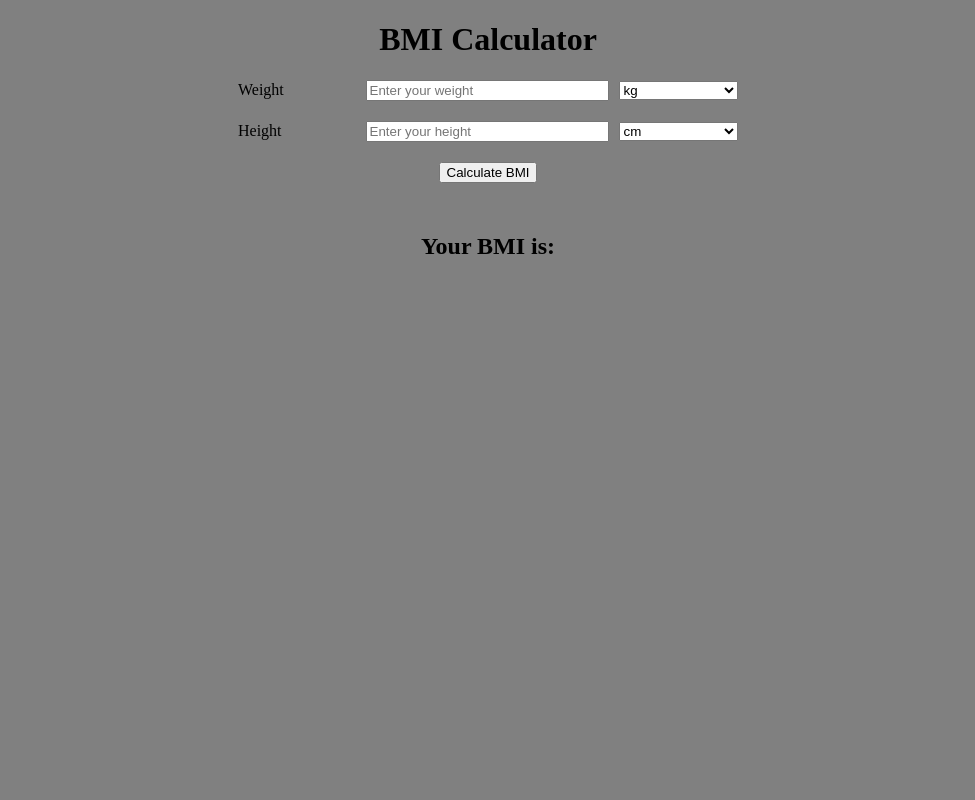
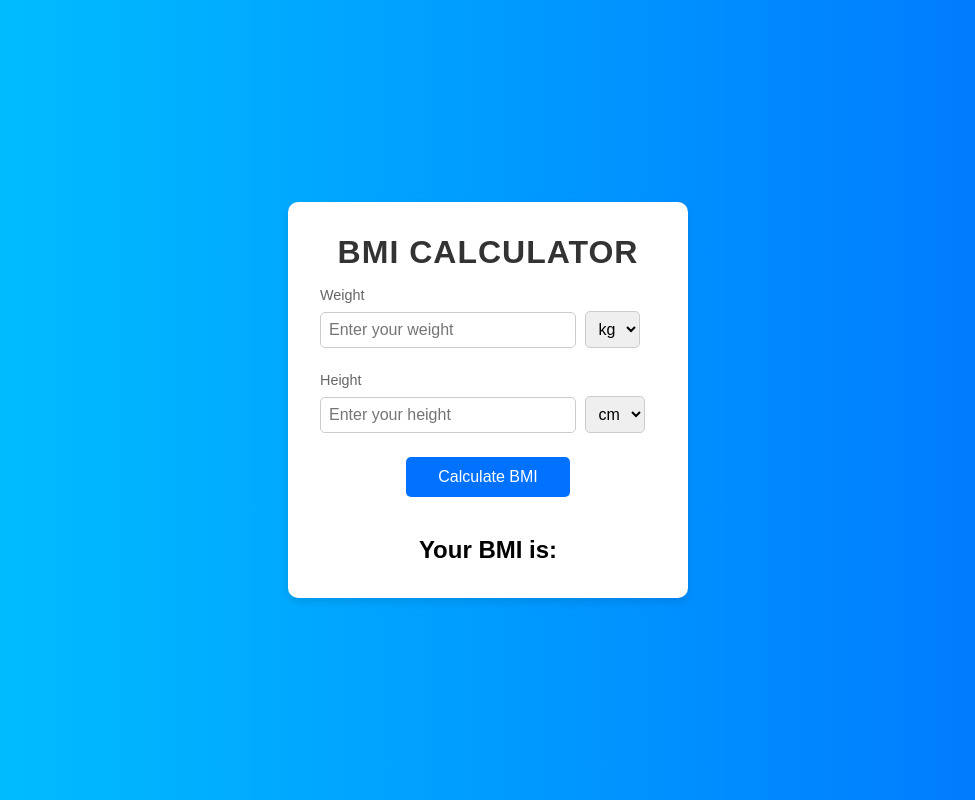
Before and after one commit to Nilesh2302/BMI-Calculator, a plain HTML site: page index.html in a window 1280 px wide. Shown: the whole page, without its empty margins (152-1127 px from the left). Drawn offline with Linux system fonts and the light colour scheme.

Commit message:
Update s.css

```diff
--- a/s.css
+++ b/s.css
@@ -1,34 +1,91 @@
+/* s.css */
+
+* {
+    box-sizing: border-box;
+    margin: 0;
+    padding: 0;
+    font-family: 'Arial', sans-serif;
+}
+
+body {
+    background: linear-gradient(to right, #00c6ff, #0072ff);
+    display: flex;
+    justify-content: center;
+    align-items: center;
+    height: 100vh;
+}
+
 .container {
-    max-width: 500px;
-    margin: 0 auto;
+    background: white;
+    padding: 2rem;
+    border-radius: 10px;
+    box-shadow: 0 4px 8px rgba(0, 0, 0, 0.1);
+    max-width: 400px;
+    width: 100%;
     text-align: center;
 }
+
+h1 {
+    color: #333;
+    margin-bottom: 1rem;
+    font-size: 2rem;
+    text-transform: uppercase;
+    letter-spacing: 1px;
+}
+
 .form-group {
-    display: flex;
-    justify-content: space-between;
-    align-items: center;
-    margin: 20px 0;
-  }
-  .form-group label {
-    flex: 1;
-    margin-right: 10px;
+    margin-bottom: 1.5rem;
     text-align: left;
 }
-  .form-group input[type="number"] {
-    flex: 2;
+
+label {
+    display: block;
+    color: #666;
+    margin-bottom: 0.5rem;
+    font-size: 0.9rem;
 }
-  .form-group select {
-    flex: 1;
-    margin-left: 10px;
+
+input[type="number"] {
+    width: calc(100% - 80px);
+    padding: 0.5rem;
+    border: 1px solid #ccc;
+    border-radius: 5px;
+    font-size: 1rem;
+    margin-right: 5px;
 }
+
+select {
+    padding: 0.5rem;
+    border: 1px solid #ccc;
+    border-radius: 5px;
+    font-size: 1rem;
+}
+
+button {
+    background: #0072ff;
+    color: white;
+    padding: 0.7rem 2rem;
+    border: none;
+    border-radius: 5px;
+    font-size: 1rem;
+    cursor: pointer;
+    transition: background 0.3s;
+}
+
+button:hover {
+    background: #005bb5;
+}
+
 .result {
-    margin-top: 50px;
+    margin-top: 2rem;
 }
-/*
-  .hh{
-      background-image: url(i.png)
-  } */
 
-.hh{
-    background-color: grey;
+#bmi-value {
+    font-size: 2rem;
+    color: #0072ff;
 }
+
+#bmi-message {
+    font-size: 1.2rem;
+    color: #333;
+}
```
Lines whose indentation alone changed are shown as unchanged.
